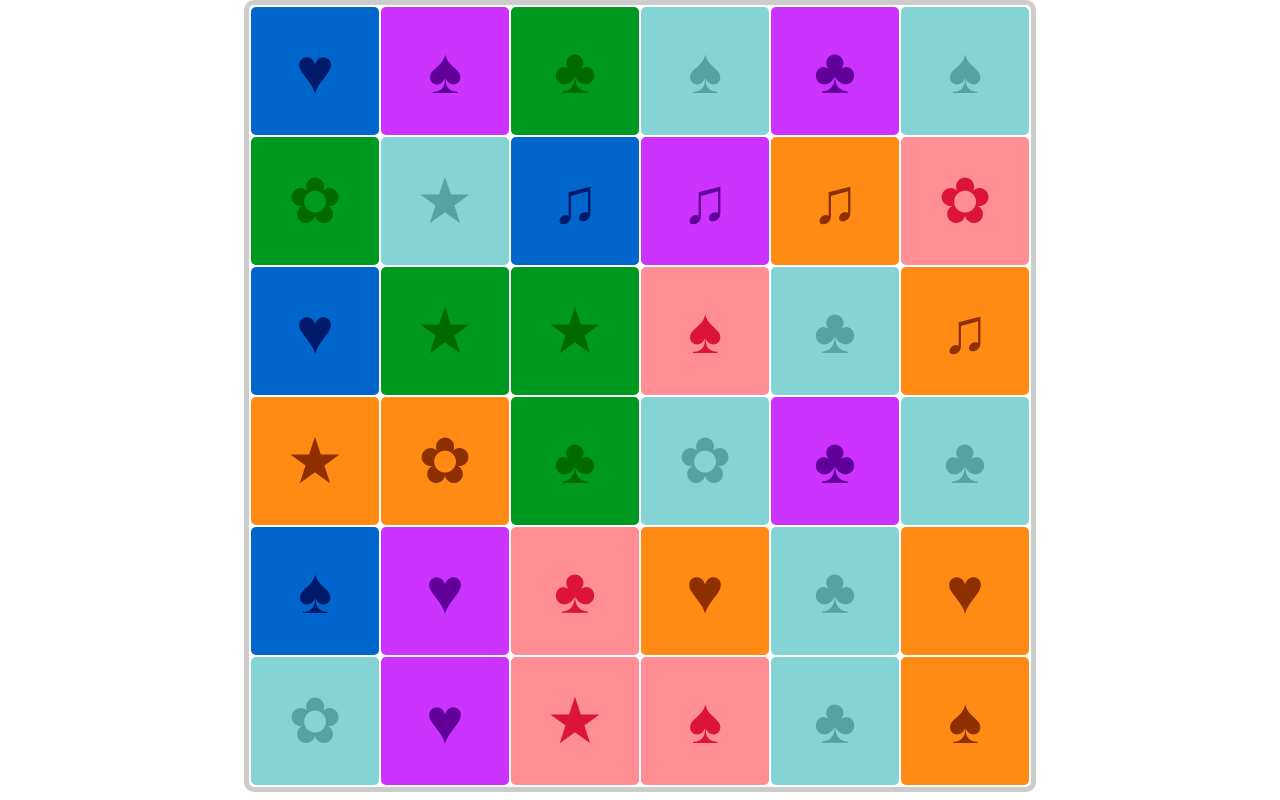
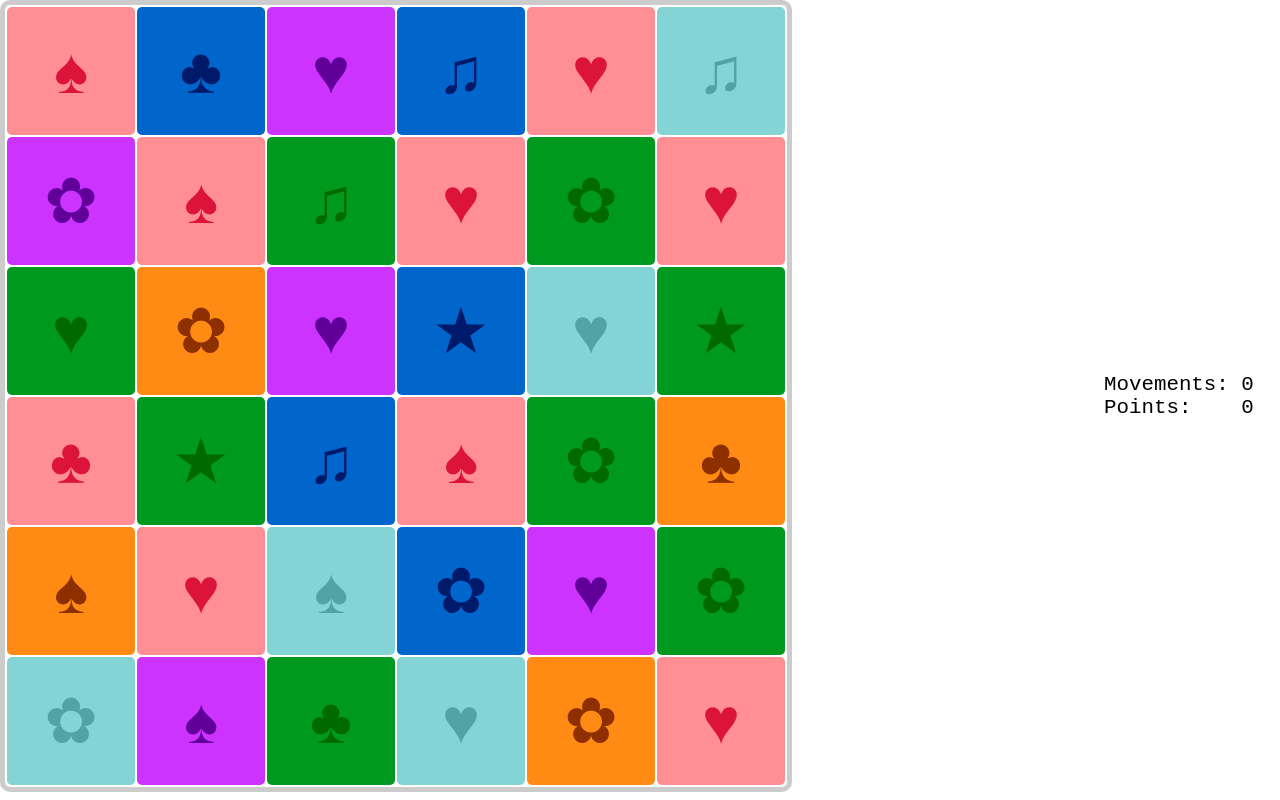
Before and after one commit to HersonHN/das-spiel, a website built with webpack: page index.html in a window 1280 px wide. Built offline with nearby package versions, Linux system fonts and the light colour scheme.

Commit message:
level interface

```diff
--- a/index.html
+++ b/index.html
@@ -1,7 +1,7 @@
 <!DOCTYPE html>
 <html>
 <head>
-  <title>The GAME</title>
+  <title>Pills</title>
   <meta charset="utf-8">
   <meta name=viewport content="width=device-width,initial-scale=1">
 
@@ -11,7 +11,8 @@
 </head>
 <body>
   <section class="page-content">
-    <section class="the-game"></section>
+    <section class="game-board"></section>
+    <section class="level-info"></section>
   </section>
   <script src="/dist/game.js"></script>
 </body>
--- a/src/css/components/board.css
+++ b/src/css/components/board.css
@@ -3,7 +3,6 @@
   box-sizing: content-box;
   position: relative;
   overflow: hidden;
-  margin: auto;
   border: 5px rgb(128, 128, 128, .4) solid;
   border-radius: 10px;
 }
--- a/src/css/style.css
+++ b/src/css/style.css
@@ -8,8 +8,31 @@ html, body {
 .page-content {
   margin: auto;
   font-family: sans-serif;
+
+  display: flex;
+  flex-direction: column;
+  flex-wrap: nowrap;
+
+  align-items: center;
 }
 
-h1 {
-  text-align: center;
+.game-board {
+  flex-grow: 1;
 }
+
+.level-info {
+  padding: 1rem;
+  min-width: 12rem;
+  font-family: monospace;
+  font-size: 1.3rem;
+  white-space: pre;
+}
+
+@media (orientation: landscape) {
+  .page-content { flex-direction: row; }
+}
+
+@media (orientation: portrait) {
+  .page-content { flex-direction: column; }
+  .level-info { min-width: 0; }
+}
--- a/src/js/classes/game-constants.js
+++ b/src/js/classes/game-constants.js
@@ -17,9 +17,9 @@ export const SYMBOLS = [
   { name: 'star',   icon: '★', emoji: '🌟' },
 ];
 
-export const REAPPEAR_DELAY = 1000;
+export const REAPPEAR_DELAY = 500;
 
-export const CHANGE_CELL_DELAY = 1000;
+export const CHANGE_CELL_DELAY = 500;
 
 export const NORMAL_CELL_POINTS = 50;
 
--- a/src/js/classes/level.js
+++ b/src/js/classes/level.js
@@ -1,5 +1,4 @@
 
-import { data } from '../demo/demo';
 import { Board } from './board';
 
 import * as helpers from './game-helpers';
@@ -7,17 +6,19 @@ import * as constants from './game-constants';
 
 export class Level {
 
-  constructor() {
-    this.interface = null;
+  constructor({ number }) {
+    this.number = number;
     this.points = 0;
     this.movements = 0;
+
 
     this.board = new Board({
       rows: 6,
       cols: 6,
-      data,
       level: this,
     });
+
+    this.interface = null;
   }
 
 
--- a/src/js/game.js
+++ b/src/js/game.js
@@ -6,9 +6,11 @@ import { LevelInterface } from './html-interface/level.interface';
 init();
 
 function init() {
-  let domElement = document.querySelector('.the-game');
+  let gameBoardDOM = document.querySelector('.game-board');
+  let levelInfoDOM = document.querySelector('.level-info');
 
-  let level = new Level();
+  let level = new Level({ number: 1 });
   let inter = new LevelInterface({ level });
-  inter.draw(domElement);
+
+  inter.draw({ gameBoardDOM, levelInfoDOM });
 }
--- a/src/js/html-interface/level.interface.js
+++ b/src/js/html-interface/level.interface.js
@@ -6,26 +6,33 @@ export class LevelInterface {
   constructor({ level }) {
     this.level = level;
     level.interface = this;
-    this.boardContainer = null;
 
     this.boardInterface = new BoardInterface({
       board: level.board,
       autosize: true
     });
 
+    this.element = null;
   }
 
-  draw(boardContainer) {
-    this.boardContainer = boardContainer;
-    this.boardInterface.draw(boardContainer)
+
+  draw({ gameBoardDOM, levelInfoDOM }) {
+    this.boardInterface.draw(gameBoardDOM);
+    this.element = levelInfoDOM;
+    this.sync();
   }
 
 
   sync() {
-    console
-      .log({
-        movements: this.level.movements,
-        points: this.level.points,
-      });
+    let movements = Number(this.level.movements).toLocaleString();
+    let points = Number(this.level.points).toLocaleString();
+    let number = Number(this.level.number).toLocaleString();
+
+    let content =
+      // `Level:     ${number}\n` +
+      `Movements: ${movements}\n` +
+      `Points:    ${points}`
+
+    this.element.innerHTML = content;
   }
 }
```
